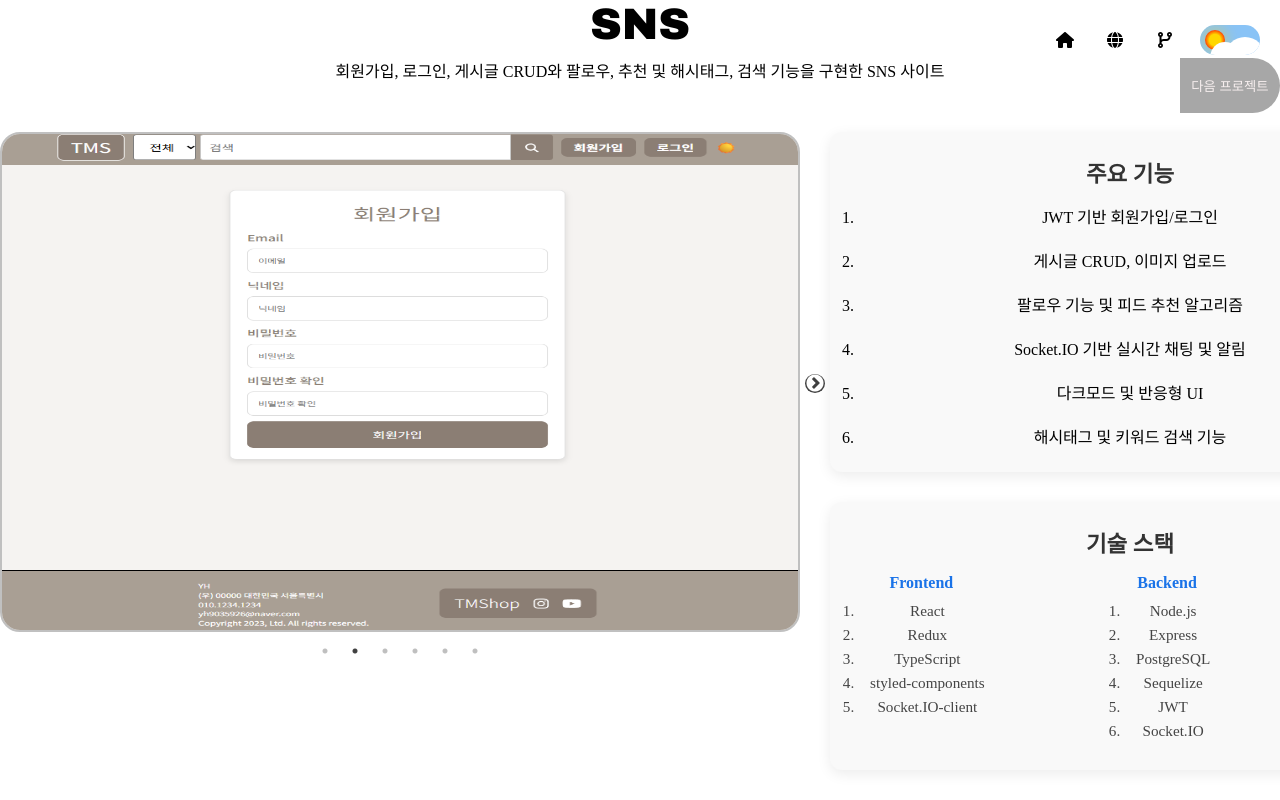
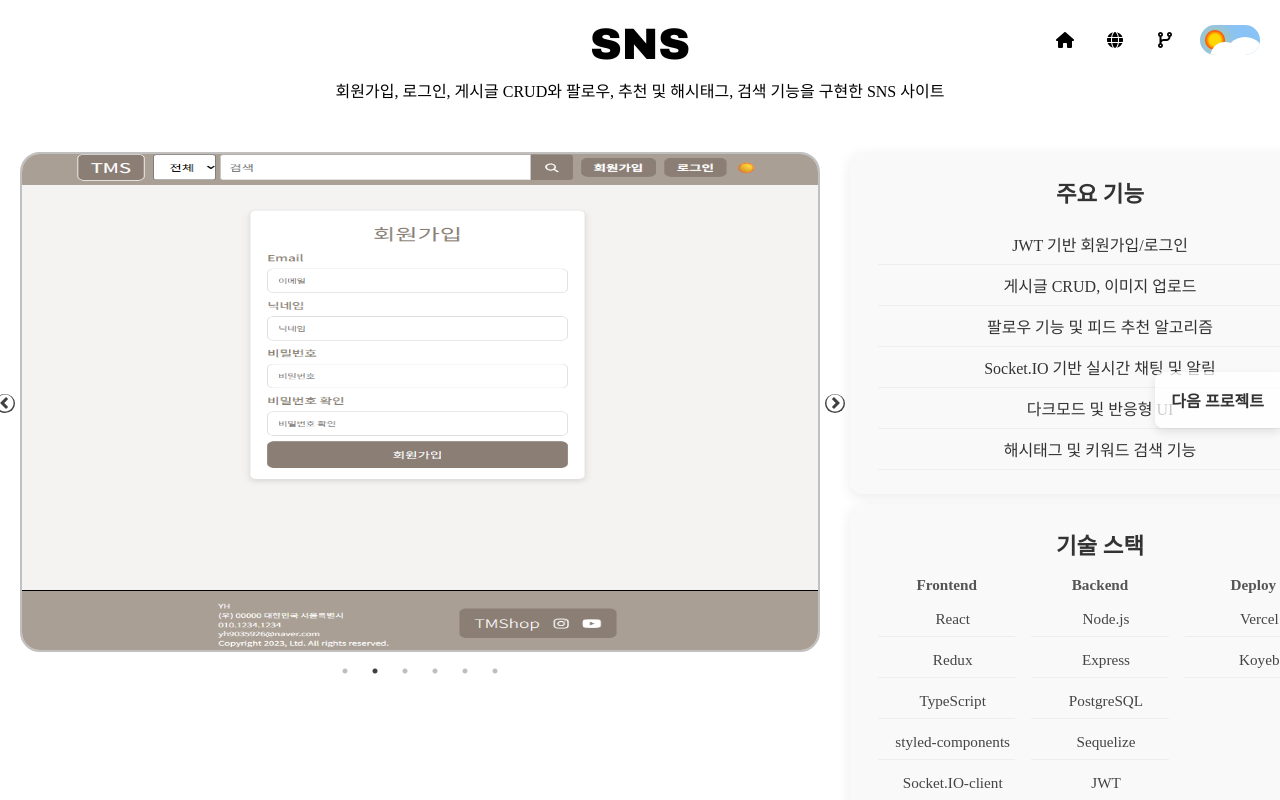
Before and after one commit to tomyhas59/portfolio, a React (Create React App) app: page /projects/1 in a window 1280 px wide. Built offline with nearby package versions, Linux system fonts and the light colour scheme.

Commit message:
overflow-x: hidden;

```diff
--- a/src/components/AboutMe.tsx
+++ b/src/components/AboutMe.tsx
@@ -13,6 +13,7 @@ import Redux from "../assets/img/skills/Redux.svg";
 import Sass from "../assets/img/skills/Sass.svg";
 import TypeScript from "../assets/img/skills/TypeScript.svg";
 import { PropsType } from "../types/commonPropsType";
+import gsap from "gsap";
 
 const AboutMe = ({ id, downButton }: PropsType) => {
   const skills = [
@@ -30,6 +31,55 @@ const AboutMe = ({ id, downButton }: PropsType) => {
     Firebase,
     Github,
   ];
+
+  gsap.fromTo(
+    ".about-me-title",
+    { opacity: 0, x: -150 },
+    {
+      opacity: 1,
+      x: 0,
+      scrollTrigger: {
+        trigger: "#about-me",
+        start: "top 80%",
+        toggleActions: "play none none reverse",
+      },
+      duration: 1.2,
+      ease: "power3.out",
+    }
+  );
+
+  gsap.fromTo(
+    ".about-me-content",
+    { opacity: 0, x: 150 },
+    {
+      opacity: 1,
+      x: 0,
+      scrollTrigger: {
+        trigger: "#about-me",
+        start: "top 80%",
+        toggleActions: "play none none reverse",
+      },
+      duration: 1.2,
+      ease: "power3.out",
+    }
+  );
+
+  gsap.fromTo(
+    ".skills",
+    { opacity: 0, y: 30 },
+    {
+      opacity: 1,
+      y: 0,
+      scrollTrigger: {
+        trigger: "#about-me",
+        start: "top 75%",
+        toggleActions: "play none none reverse",
+      },
+      duration: 0.8,
+      delay: 0.3,
+      ease: "power2.out",
+    }
+  );
 
   return (
     <section className="about-me-wrapper" id={id}>
--- a/src/components/Contact.tsx
+++ b/src/components/Contact.tsx
@@ -1,3 +1,4 @@
+import gsap from "gsap";
 import { FaArrowUp } from "react-icons/fa";
 interface ContactProps {
   id: string;
@@ -7,6 +8,39 @@ const Contact = ({ id }: ContactProps) => {
   const scrollTop = () => {
     window.scrollTo({ top: 0, behavior: "smooth" });
   };
+
+  gsap.fromTo(
+    ".contact-title",
+    { opacity: 0, y: -50 },
+    {
+      opacity: 1,
+      y: 0,
+      scrollTrigger: {
+        trigger: "#contact",
+        start: "top 80%",
+        toggleActions: "play none none reverse",
+      },
+      duration: 1,
+      ease: "bounce.out",
+    }
+  );
+
+  gsap.fromTo(
+    ".contact-content",
+    { opacity: 0, x: 100 },
+    {
+      opacity: 1,
+      x: 0,
+      scrollTrigger: {
+        trigger: "#contact",
+        start: "top 80%",
+        toggleActions: "play none none reverse",
+      },
+      duration: 1,
+      delay: 0.3,
+      ease: "power2.out",
+    }
+  );
 
   return (
     <section className="contact-wrapper" id={id}>
--- a/src/components/Projects.tsx
+++ b/src/components/Projects.tsx
@@ -1,6 +1,11 @@
 import { Link } from "react-router-dom";
 import projectsData from "../data/projects.json";
 import DownButton from "./DownButton";
+import { useEffect, useRef } from "react";
+import gsap from "gsap";
+import ScrollTrigger from "gsap/ScrollTrigger";
+
+gsap.registerPlugin(ScrollTrigger);
 
 interface ProjectsProps {
   id: string;
@@ -8,10 +13,77 @@ interface ProjectsProps {
 }
 
 const Projects = ({ id, downButton }: ProjectsProps) => {
+  const listRef = useRef<HTMLDivElement | null>(null);
+
+  useEffect(() => {
+    // 제목 등장 애니메이션
+    gsap.fromTo(
+      ".projects-heading",
+      { opacity: 0, scale: 0.7 },
+      {
+        opacity: 1,
+        scale: 1,
+        scrollTrigger: {
+          trigger: "#projects",
+          start: "top 80%",
+          toggleActions: "play none none reverse",
+        },
+        duration: 1,
+        ease: "back.out(1.7)",
+      }
+    );
+
+    if (listRef.current) {
+      const targets = listRef.current.querySelectorAll(".project-link");
+
+      targets.forEach((target, idx) => {
+        // 스크롤 등장
+        gsap.fromTo(
+          target,
+          {
+            opacity: 0,
+            y: idx % 2 === 0 ? -100 : 100,
+          },
+          {
+            opacity: 1,
+            y: 0,
+            duration: 2,
+            delay: idx * 0.2,
+            ease: "power3.out",
+            scrollTrigger: {
+              trigger: target,
+              start: "top 80%",
+            },
+          }
+        );
+
+        // 마우스 엔터
+        target.addEventListener("mouseenter", () => {
+          gsap.to(target, {
+            scale: 1.04,
+            boxShadow: "0 25px 50px rgba(0,0,0,0.25)",
+            duration: 0.4,
+            ease: "expo.out",
+          });
+        });
+
+        // 마우스 리브
+        target.addEventListener("mouseleave", () => {
+          gsap.to(target, {
+            scale: 1,
+            boxShadow: "0 10px 20px rgba(0,0,0,0.1)",
+            duration: 0.4,
+            ease: "expo.inOut",
+          });
+        });
+      });
+    }
+  }, []);
+
   return (
     <section className="projects-wrapper" id={id}>
       <h2 className="projects-heading">Projects</h2>
-      <div className="projects-list">
+      <div className="projects-list" ref={listRef}>
         {projectsData.map((project, idx) => (
           <Link
             to={`/projects/${project.id}`}
--- a/src/index.css
+++ b/src/index.css
@@ -57,16 +57,12 @@ body.dark-mode .section-list > li.active {
 }
 
 body.dark-mode .down-button,
-body.dark-mode .up-button,
-body.dark-mode .right-arrow,
-body.dark-mode .left-arrow {
+body.dark-mode .up-button {
   color: #fff;
 }
 
 body.dark-mode .down-button:hover,
-body.dark-mode .up-button:hover,
-body.dark-mode .right-arrow:hover,
-body.dark-mode .left-arrow:hover {
+body.dark-mode .up-button:hover {
   color: darkslategrey;
   cursor: pointer;
 }
--- a/src/styles/projectDetail.css
+++ b/src/styles/projectDetail.css
@@ -2,7 +2,8 @@
   position: relative;
   width: 100vw;
   height: 100vh;
-  overflow: hidden;
+  padding: 20px;
+  overflow-x: hidden;
 }
 
 .go-to-site {
@@ -63,9 +64,10 @@
 
 .description {
   width: 700px;
-  font-size: 16px;
+  font-size: 1rem;
   @media (max-width: 768px) {
-    width: 300px;
+    font-size: 0.7rem;
+    width: 200px;
     word-break: keep-all;
   }
 }
@@ -106,17 +108,16 @@
 .right-section {
   display: flex;
   flex-direction: column;
-  gap: 30px;
+  gap: 10px;
 
   @media (max-width: 768px) {
     flex-direction: row;
-    gap: 10px;
   }
 }
 
 .features-section,
 .stack-section {
-  width: 600px;
+  width: 500px;
   background-color: #f9f9f9;
   padding: 24px 28px;
   border-radius: 12px;
@@ -126,13 +127,6 @@
     margin-top: 20px;
     width: 150px;
   }
-}
-
-.dark-mode .features-section,
-.dark-mode .stack-section {
-  background-color: #1f1f1f;
-  color: #eee;
-  box-shadow: 0 4px 12px rgba(255, 255, 255, 0.05);
 }
 
 .features-section h3,
@@ -146,19 +140,94 @@
   }
 }
 
-.features-section ul {
-  display: flex;
-  flex-direction: column;
-  gap: 20px;
+.features-section ul,
+.stack-section ul {
+  list-style: none;
+  padding: 0;
+  margin: 0;
 }
-.features-section ul li {
-  list-style: decimal;
-  word-break: keep-all;
+
+.features-section li,
+.stack-section li {
+  padding: 0.5rem 0;
+  border-bottom: 1px solid #eee;
+  font-size: 1rem;
+  color: #333;
+}
+
+.stack-list {
+  display: grid;
+  grid-template-columns: repeat(auto-fit, minmax(120px, 1fr));
+  gap: 1rem;
+  margin-top: 1rem;
+}
+
+.stack-section h6 {
+  font-size: 0.95rem;
+  font-weight: 600;
+  margin-bottom: 0.5rem;
+  color: #555;
+}
+
+.stack-list li {
+  font-size: 0.95rem;
+  color: #444;
+  margin-bottom: 6px;
+  padding-left: 12px;
+  position: relative;
   @media (max-width: 768px) {
     font-size: 0.75rem;
   }
 }
 
+/*prev, next*/
+.prev-project,
+.next-project {
+  position: fixed;
+  top: 50%;
+  transform: translateY(-50%);
+  background-color: rgba(255, 255, 255, 0.75);
+  border: none;
+  padding: 1rem;
+  font-size: 1rem;
+  font-weight: 600;
+  color: #333;
+  cursor: pointer;
+  border-radius: 0 8px 8px 0;
+  box-shadow: 0 4px 10px rgba(0, 0, 0, 0.1);
+  transition: background-color 0.3s ease, box-shadow 0.3s ease;
+  z-index: 9999;
+  user-select: none;
+
+  @media (max-width: 768px) {
+    padding: 0.7rem;
+    font-size: 0.7rem;
+    top: 12%;
+  }
+}
+
+.prev-project {
+  left: 0;
+  border-radius: 0 8px 8px 0;
+}
+
+.next-project {
+  right: 0;
+  border-radius: 8px 0 0 8px;
+}
+
+.prev-project:hover,
+.next-project:hover {
+  background-color: rgba(255, 255, 255, 1);
+  box-shadow: 0 6px 20px rgba(0, 0, 0, 0.15);
+}
+
+.slick-prev:before,
+.slick-next:before {
+  background-color: black;
+  border-radius: 50%;
+}
+/*dark mode*/
 .dark-mode .features-section h3,
 .dark-mode .stack-section h3 {
   color: #fff;
@@ -167,73 +236,20 @@
 .dark-mode .features-section li {
   color: #ccc;
 }
-
-.stack-list {
-  display: flex;
-  gap: 30px;
-  justify-content: space-between;
-  flex-wrap: wrap;
-}
-
-.stack-list h6 {
-  font-size: 1rem;
-  font-weight: 600;
-  margin-bottom: 10px;
-  color: #1a73e8;
+.dark-mode .features-section,
+.dark-mode .stack-section {
+  background-color: #1f1f1f;
+  color: #eee;
+  box-shadow: 0 4px 12px rgba(255, 255, 255, 0.05);
 }
 
 .dark-mode .stack-list h6 {
   color: #4fa7ff;
 }
 
-.stack-list li {
-  font-size: 0.95rem;
-  color: #444;
-  margin-bottom: 6px;
-  padding-left: 12px;
-  position: relative;
-  list-style: decimal;
-  @media (max-width: 768px) {
-    font-size: 0.75rem;
-  }
-}
-
 .dark-mode .stack-list li {
   color: #ccc;
 }
-
 .dark-mode .stack-list li::before {
   color: #4fa7ff;
 }
-
-.next-project,
-.prev-project {
-  position: absolute;
-  width: 100px;
-  height: 55px;
-  border-radius: 50px 0 0 50px;
-  background-color: rgb(167, 167, 167);
-  top: 10%;
-  transform: translateY(-40%);
-  cursor: pointer;
-  border: none;
-  text-align: center;
-  color: #f7efef;
-}
-
-.next-project:hover,
-.prev-project:hover {
-  background-color: rgb(131, 128, 128);
-  color: #f4f5f5;
-}
-
-.next-project {
-  border-radius: 0 50px 50px 0;
-  right: 0;
-}
-
-.slick-prev:before,
-.slick-next:before {
-  background-color: black;
-  border-radius: 50%;
-}
--- a/src/styles/projects.css
+++ b/src/styles/projects.css
@@ -17,24 +17,16 @@
 
 .project-link {
   position: relative;
-  display: block;
   border-radius: 15px;
-  overflow: hidden;
+  padding: 12px;
   cursor: pointer;
   box-shadow: 0 6px 15px rgba(0, 0, 0, 0.7);
-  transition: transform 0.3s ease;
-  text-decoration: none;
-}
-
-.project-link:hover {
-  transform: translateY(-8px);
 }
 
 .project-image {
-  width: 100%;
+  width: 90%;
   height: 180px;
   object-fit: cover;
-  display: block;
   border-radius: 15px;
   transition: filter 0.3s ease;
 }
@@ -73,10 +65,21 @@
 }
 
 @media (max-width: 800px) {
+  .project-image {
+    width: 90%;
+    height: 90px;
+    object-fit: cover;
+    border-radius: 15px;
+    transition: filter 0.3s ease;
+  }
+
   .projects-list {
     grid-template-columns: repeat(2, 1fr);
   }
   .project-name {
     font-size: 1rem !important;
   }
+  .project-link::before {
+    font-size: 0.7rem;
+  }
 }
```
Also changed, not shown: src/pages/MainPage.tsx (+1 -131 lines).
